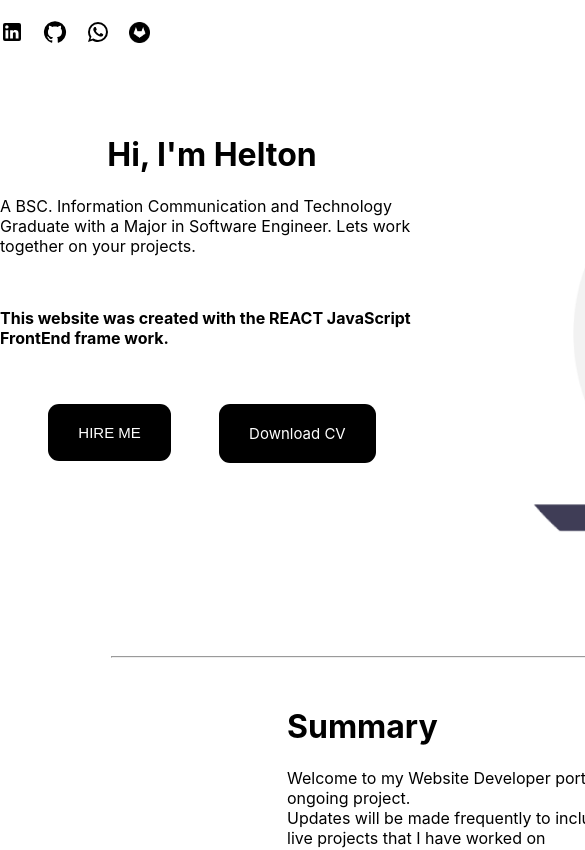
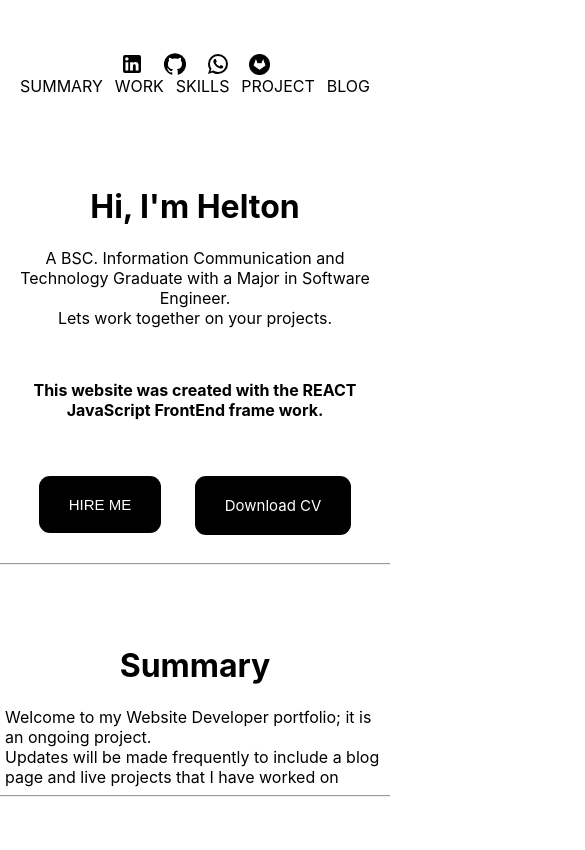
Before and after one commit to gamerboyelz/helton-dev-portfolio, a React (Create React App) app: page / in a window 390 px wide. Shown: the top 850 px of the page, 585 px wide, since content can reach past the window. Built offline with nearby package versions, Linux system fonts and the light colour scheme.

Commit message:
optimize webApp to be responsive on mobile device

```diff
--- a/src/App.styles.scss
+++ b/src/App.styles.scss
@@ -185,3 +185,95 @@
     }
 
 }
+// responsive website desingn styles
+
+
+@media ( max-width: 713px  ){
+
+    html, body {
+        overflow-x: hidden;
+
+    }
+
+   }
+//    mobile phones
+   @media ( max-width: 431px  ){
+    html, body {
+        overflow-x: hidden;
+        // color: red;
+        display: flex;
+        justify-content: center;
+    }
+    .App{
+        display: flex;
+        flex-direction: column;
+        align-items: center;
+        padding: 2em;
+        width: 420px;
+        margin-left: auto;
+        margin-right: auto;
+        overflow-x: hidden;
+    }
+    .container-NavBar{
+        display: flex;
+        flex-direction: column;
+        align-items: center;
+
+    }
+    .container-Hero-Section{
+        display: flex;
+        flex-direction: column;
+        align-items: center;
+        justify-content: center;
+        width: 380px;
+
+        div p{
+            text-align: center;
+        }
+
+        #heroSectionImage{
+            display: none;
+            // width: 400px;
+
+        }
+        .centerHeadingElement{
+            display: flex;
+            flex-direction: column;
+            align-items: center;
+        }
+    }
+    .horizontalRuleContainer{
+        width: 430px;
+        padding: 20px 0px 20px 0px;
+
+        .horizontalRule{
+            width: 430px;
+        }
+    }
+
+    .MainDetailListContainerA{
+        display: flex;
+        flex-direction: column;
+        width:430px;
+        justify-content: center;
+
+        .MainDetailListContainer{
+            width: 430px;
+            padding: 2em;
+
+            .MainDetailListContainerElements{
+                width: 380px;
+                display: flex;
+                flex-direction: column;
+                align-items: center;
+            }
+        }
+    }
+    .footerContainer{
+        display: flex;
+        flex-direction: column;
+        width: 430px;
+    }
+
+
+   }
--- a/src/components/heroSectionComponent.jsx
+++ b/src/components/heroSectionComponent.jsx
@@ -11,7 +11,8 @@ const HeroSection = () => {
           <h1 className="centerHeadingElement">Hi, I'm Helton</h1>
           <p>
             A BSC. Information Communication and Technology Graduate with a Major
-            in Software Engineer. Lets work together on your projects.
+            in Software Engineer. <br />
+            Lets work together on your projects.
           </p>
           <br />
           <p>
```
